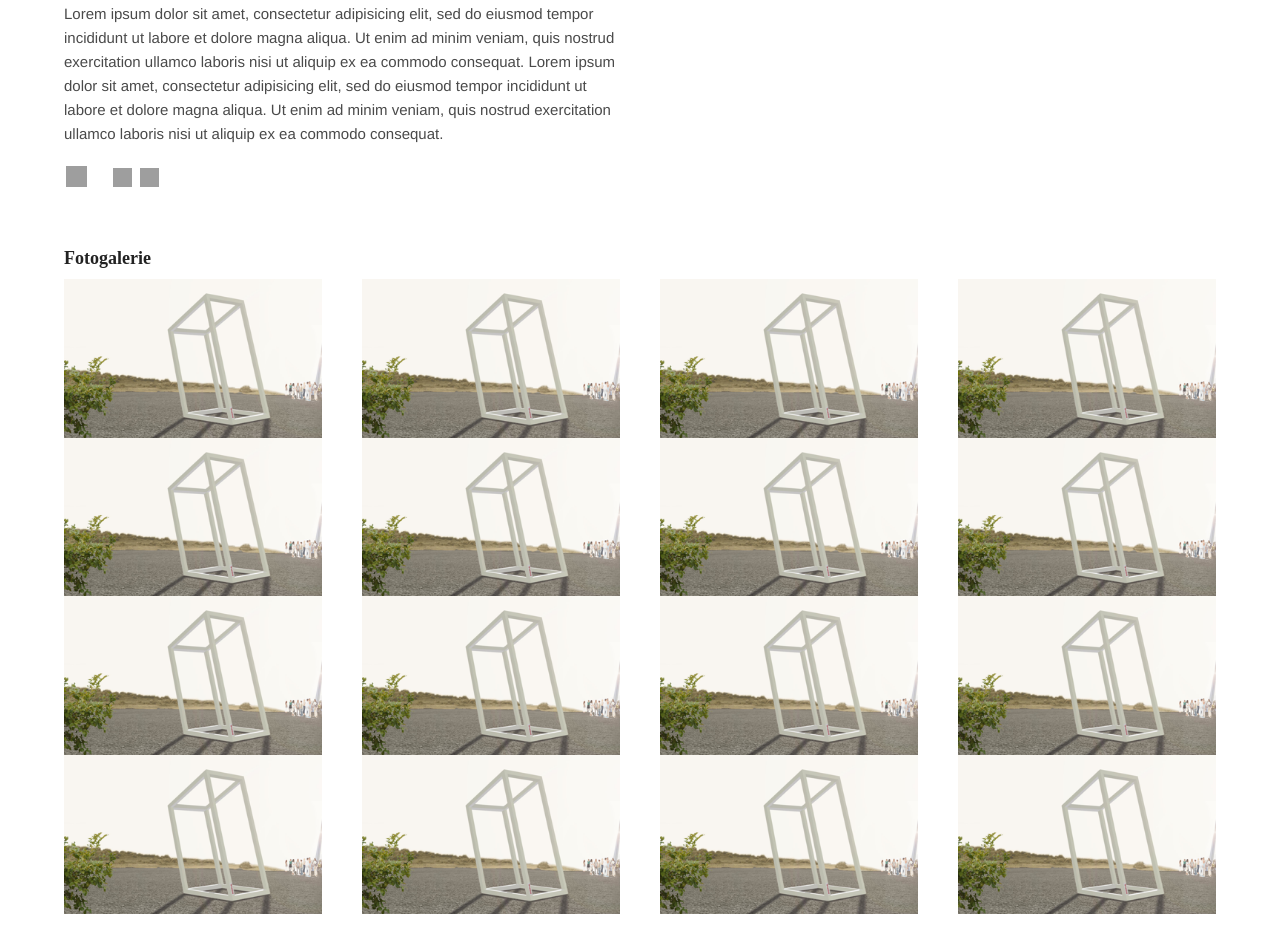
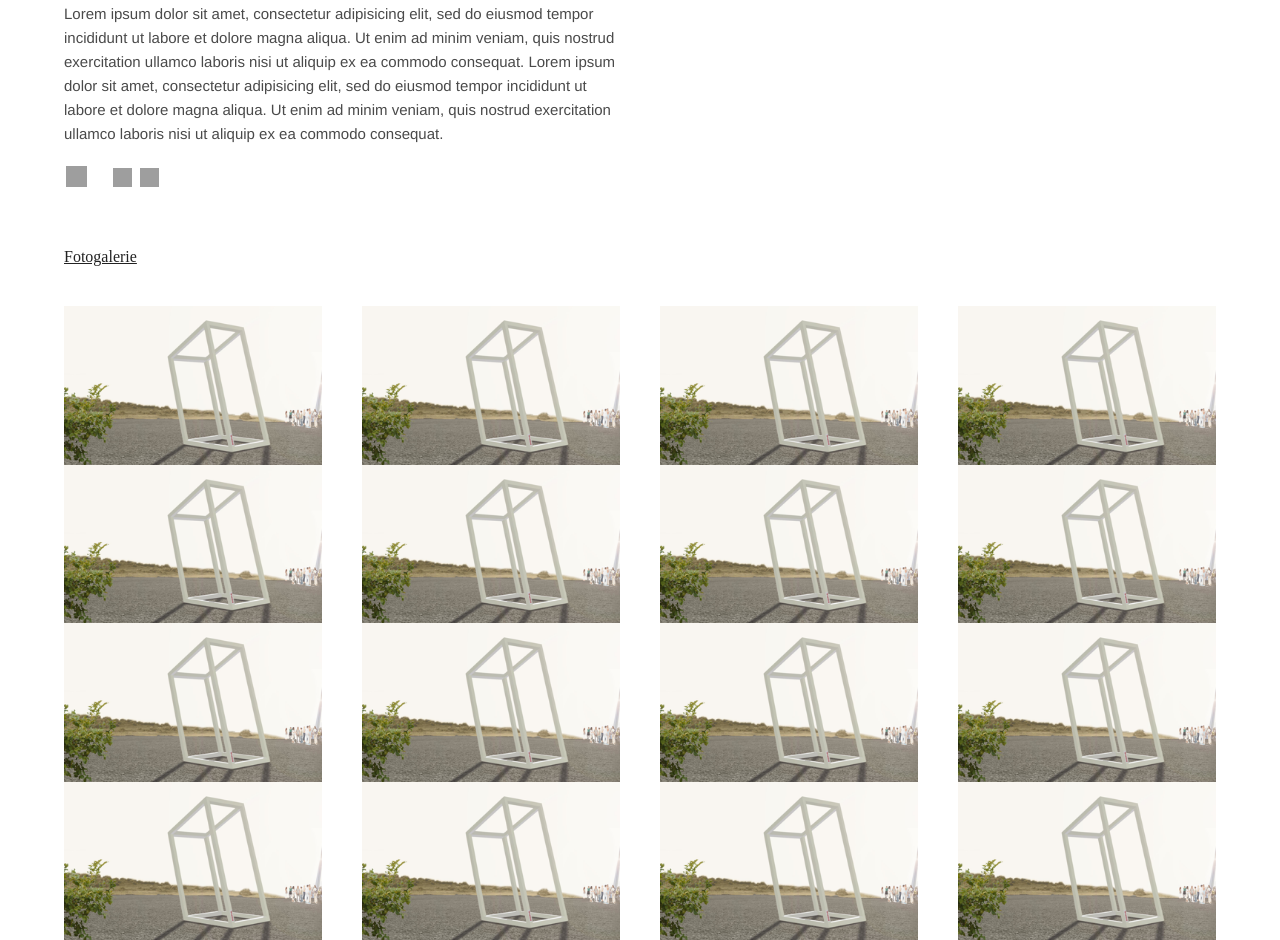
Before and after one commit to lexislav/amok-pe2014, a PHP site: page /single.php in a window 1280 px wide. Shown: the part 3117-4057 px from the top of the page. Run offline with PHP 8.4, Linux system fonts and the light colour scheme; some libraries are stand-ins or nearby versions; grey boxes are pictures that could not be loaded.

Commit message:
fix title

```diff
--- a/htdocs/css/style.css
+++ b/htdocs/css/style.css
@@ -4348,6 +4348,15 @@ a:hover .svg-button #button {
   .m-story .m-item--image > img {
     width: 100%;
     height: auto; }
+.m-story h5 {
+  font-family: "Purista";
+  font-weight: normal;
+  -webkit-font-smoothing: antialiased;
+  font-size: 1.2rem;
+  text-decoration: underline;
+  font-size: 1.06667rem;
+  font-weight: 400;
+  margin-bottom: 37.5px; }
 
 aside .m-story {
   margin-top: 0 !important;
--- a/htdocs/sass/style.scss
+++ b/htdocs/sass/style.scss
@@ -380,6 +380,14 @@ a:hover {
         }
     }
 
+    h5 {
+        @include fnt-primary-body-m();
+        text-decoration: underline;
+        font-size: rem-calc(16);
+        font-weight: 400;
+        margin-bottom: $base-spacing * .75;
+    }
+
 }
 
 aside .m-story {
```
Also changed, not shown: 1 other file.
